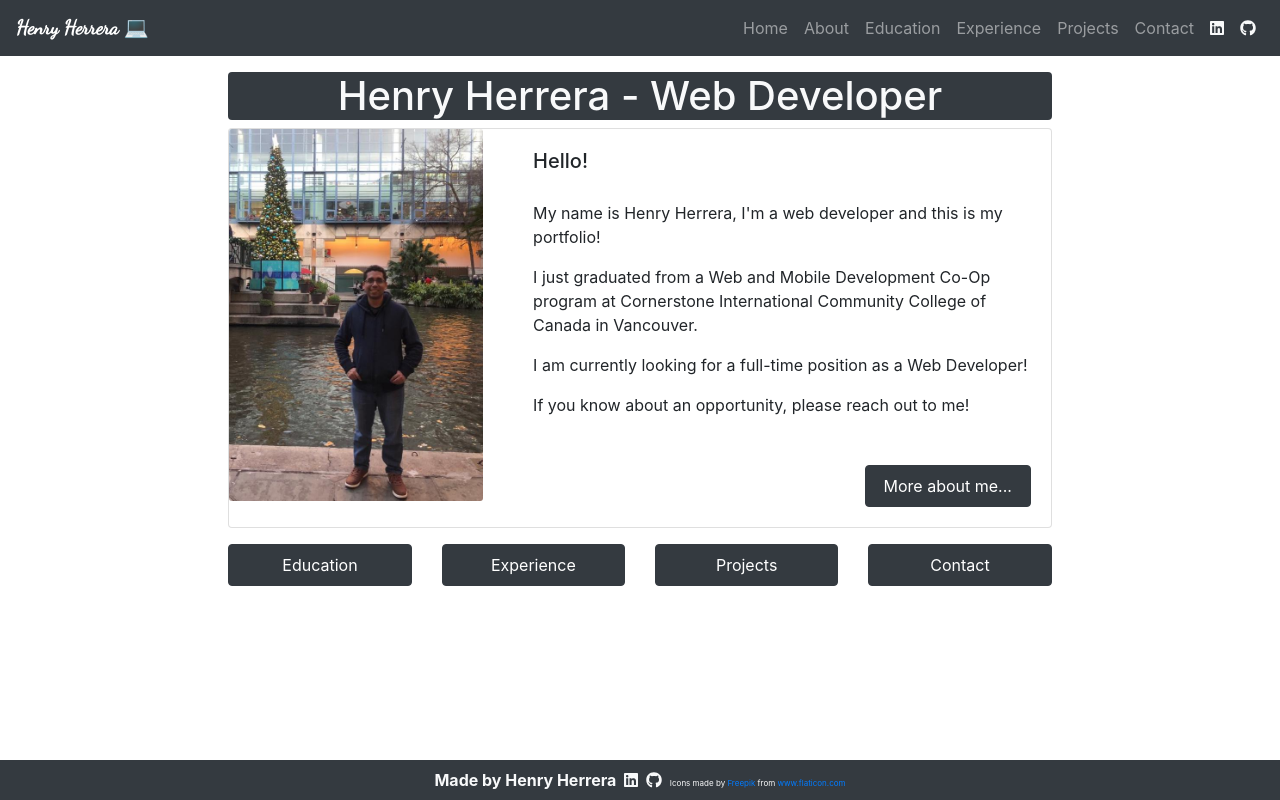
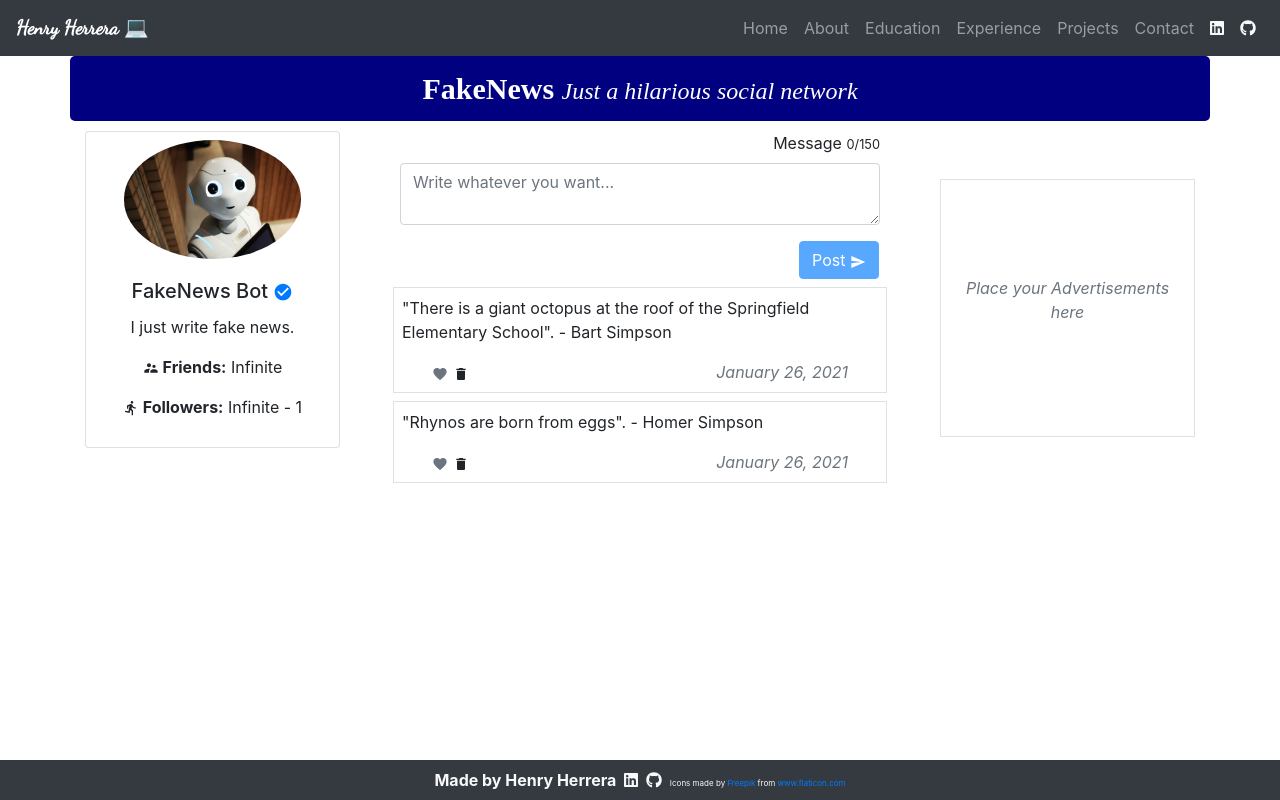
Before and after one commit to hjhm2018/my-portfolio, a React (Create React App) app: page /fakenews in a window 1280 px wide. Built offline with nearby package versions, Linux system fonts and the light colour scheme; a web font is replaced by a local one.

Commit message:
changed some texts

```diff
--- a/src/components/Fakebook.js
+++ b/src/components/Fakenews.js
@@ -13,8 +13,8 @@ import {
 
 import styles from "../Style.module.css";
 
-function Fakebook() {
-  const name = "FakeBook Bot";
+function Fakenews() {
+  const name = "FakeNews Bot";
 
   const messages = [
     {
@@ -125,7 +125,7 @@ function Fakebook() {
     <div className="container">
       <div className="row d-flex">
         <div className={`col-12 text-center font-weight-bold ${styles.title}`}>
-          FakeBook{" "}
+          FakeNews{" "}
           <small style={{ fontStyle: "italic" }}>
             Just a hilarious social network
           </small>
@@ -232,4 +232,4 @@ function Fakebook() {
   );
 }
 
-export default Fakebook;
+export default Fakenews;
--- a/src/components/Nav.js
+++ b/src/components/Nav.js
@@ -13,7 +13,7 @@ import Earthquake from "./Earthquake";
 import Weather from "./Weather";
 import ReactFilter from "./ReactFilter";
 import Imc from "./Imc";
-import Fakebook from "./Fakebook";
+import Fakenews from "./Fakenews";
 
 import Navbar from "react-bootstrap/Navbar";
 import Nav from "react-bootstrap/Nav";
@@ -88,8 +88,8 @@ const nav = () => {
               {" "}
               BMI Calculator
             </Nav.Link>
-            <Nav.Link className="d-none" as={Link} to="/fakebook" eventKey={2}>
-              Fakebook
+            <Nav.Link className="d-none" as={Link} to="/fakenews" eventKey={2}>
+              Fakenews
             </Nav.Link>
 
             {/* <Nav.Link as={Link} to="/projects" eventKey={2}><FontAwesomeIcon icon={['fab', 'linkedin']} /></Nav.Link>
@@ -141,8 +141,8 @@ const nav = () => {
         <Route path="/bmicalculator">
           <Imc />
         </Route>
-        <Route path="/fakebook">
-          <Fakebook />
+        <Route path="/fakenews">
+          <Fakenews />
         </Route>
         <Route path="/">
           <Home />
--- a/src/components/Projects.js
+++ b/src/components/Projects.js
@@ -109,10 +109,10 @@ const Projects = () => {
         <Nav.Link
           className="btn btn-primary mb-2 col-8 col-md-4 mx-auto"
           as={Link}
-          to="/fakebook"
+          to="/fakenews"
           eventKey={2}
         >
-          Fakebook
+          FakeNews
         </Nav.Link>
         <Nav.Link
           className="btn btn-primary mb-5 col-8 col-md-4 mx-auto"
```
